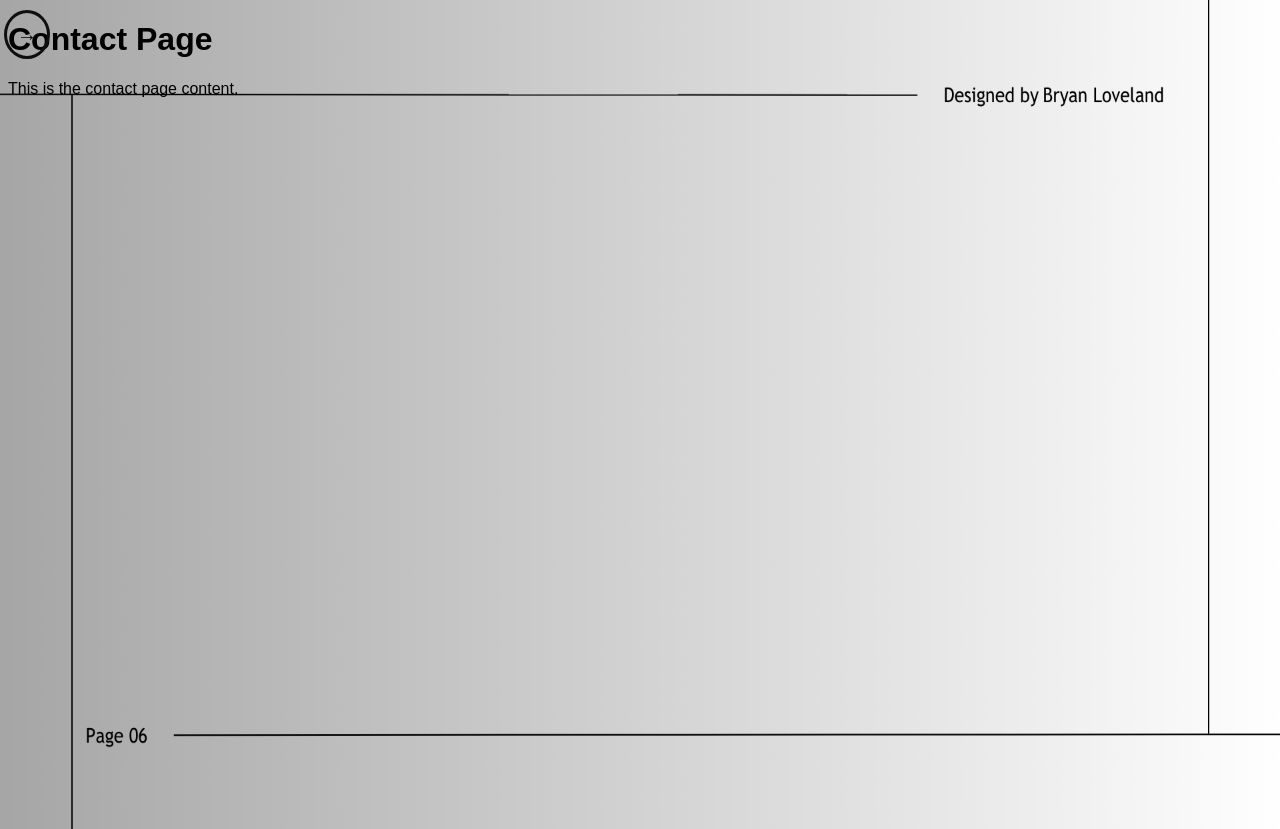
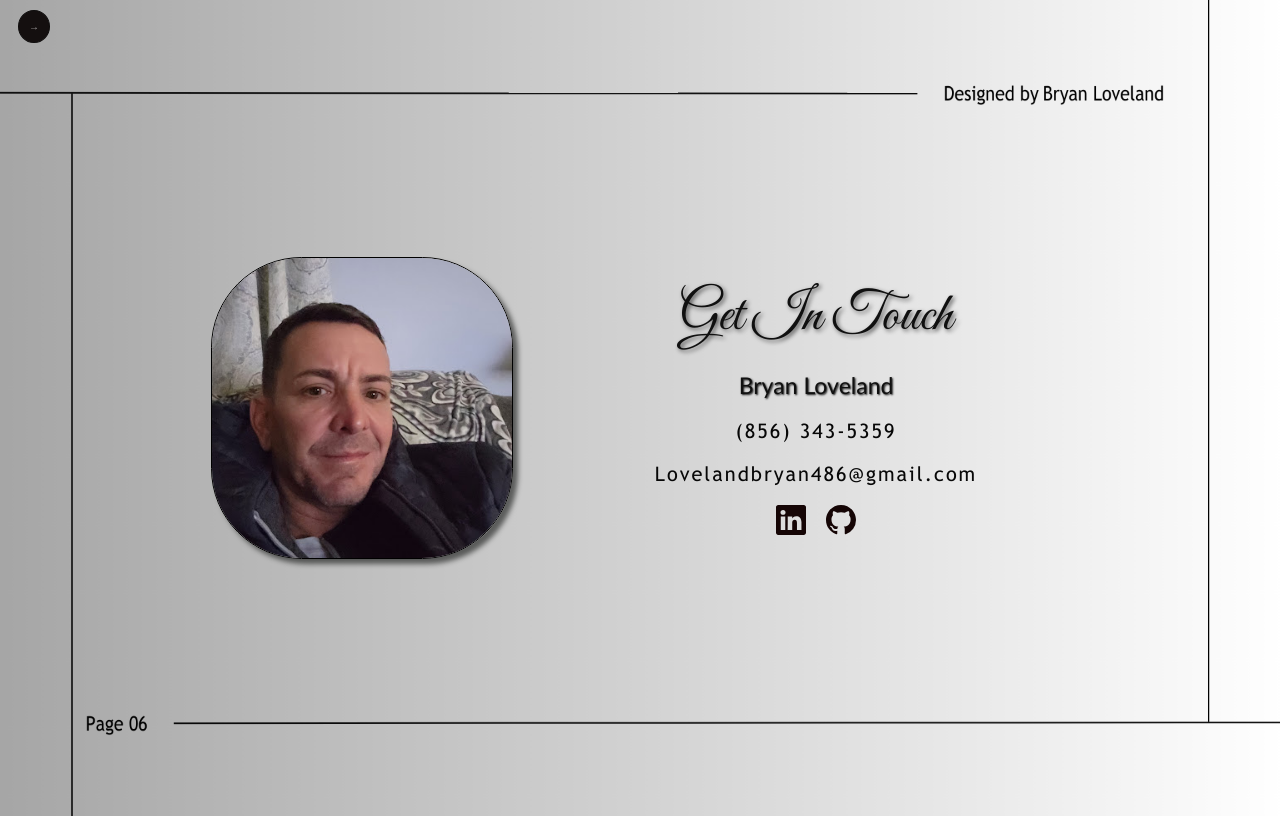
Before and after one commit to Bloveland0421/Bryan-Loveland-Portfolio, a React (Vite) app in the folder Portfolio/: page /contact in a window 1280 px wide. Built offline with nearby package versions, Linux system fonts and the light colour scheme.

Commit message:
contact-page

```diff
--- a/Portfolio/src/App.css
+++ b/Portfolio/src/App.css
@@ -54,14 +54,20 @@ body {
   position: absolute;
   top: 10px;
   right: -50px;
-  background-color: transparent;
-  color: rgb(14, 10, 10);
-  border: 3px solid rgb(16, 14, 14);
+  background-color: rgb(20, 15, 15);
+  color: rgb(157, 153, 153);
+  border: 1px solid rgb(16, 14, 14);
   border-radius: 50%;
   cursor: pointer;
   padding: 10px;
-  font-size: 20px;
-  font-weight: bold;
+  font-size: 10px;
+  font-weight:bolder;
+  transition: background-color 0.3s, color 0.3s;
+}
+
+.nav-toggle:hover {
+  background-color: red;
+  color: #ffffff;
 }
 
 .nav ul {
@@ -240,7 +246,7 @@ svg:hover {
   color: rgb(21, 5, 5);
 }
 
-.about-content  {
+.about-content {
   text-align: center;
   width: 40%;
   display: flex;
@@ -259,23 +265,21 @@ svg:hover {
   box-shadow: 5px 5px 5px rgba(19, 20, 19, 0.6);
 }
 
+/* Experience Page Styles */
 .experience-container {
   height: 100vh;
   display: flex;
   justify-content: center;
   align-items: center;
-  /* gap: 50px; */
   color: rgb(21, 5, 5);
 }
 
 .experience-content {
-  text-align: center;
-  width: 40%;
   display: flex;
-  flex-direction: row;
-  justify-content: center;
+  justify-content: space-between;
   align-items: center;
-  gap: 40px;
+  width: 80%;
+  gap: 20px;
 }
 
 .experience-left {
@@ -286,7 +290,16 @@ svg:hover {
   gap: 20px;
 }
 
-.experience-header-styling, .leadership-header-styling{
+.experience-right img {
+  width: 300px;
+  height: 300px;
+  border-radius: 30%;
+  border: 1px solid black;
+  animation: fadeIn 2s ease-out 1;
+  box-shadow: 5px 5px 5px rgba(19, 20, 19, 0.6);
+}
+
+.experience-header-styling, .leadership-header-styling {
   font-family: 'GreatVibes', cursive;
   font-size: 55px;
   color: rgb(16, 16, 16);
@@ -305,7 +318,8 @@ svg:hover {
   font-weight: lighter;
   animation: slideInLeft 1s ease-out;
 }
-.experience-body-styling{
+
+.experience-body-styling {
   width: 80%;
   font-family: 'Trebuchet MS', sans-serif;
   font-size: 12px;
@@ -319,15 +333,7 @@ svg:hover {
   animation: fadeIn 2s ease-out 1;
 }
 
-.experience-right img {
-  width: 300px;
-  height: 300px;
-  border-radius: 30%;
-  border: 1px solid black;
-  animation: fadeIn 2s ease-out 1;
-  box-shadow: 5px 5px 5px rgba(19, 20, 19, 0.6);
-}
-
+/* Mentoring Page Styles */
 .mentoring-container {
   height: 100vh;
   display: flex;
@@ -348,8 +354,8 @@ svg:hover {
 }
 
 .mentoring-image {
- display: flex;
- gap: 30px;
+  display: flex;
+  gap: 30px;
 }
 
 .mentoring-image img {
@@ -375,7 +381,8 @@ svg:hover {
   animation: fadeIn 2s ease-out 1;
 }
 
-.leadership-container{
+/* Leadership Page Styles */
+.leadership-container {
   height: 100vh;
   display: flex;
   flex-direction: row;
@@ -402,3 +409,62 @@ svg:hover {
   animation: fadeIn 2s ease-out 1;
   box-shadow: 5px 5px 5px rgba(19, 20, 19, 0.6);
 }
+
+/* Contact Page Styles */
+.contact-container {
+  height: 100vh;
+  display: flex;
+  justify-content: center;
+  align-items: center;
+  gap: 50px;
+  color: rgb(21, 5, 5);
+}
+
+.contact-content {
+  text-align: center;
+  width: 40%;
+  display: flex;
+  flex-direction: column;
+  justify-content: center;
+  align-items: center;
+  gap: 20px;
+  animation: fadeIn 2s ease-out 1;
+}
+
+.contact-image {
+  width: 300px;
+  height: 300px;
+  border-radius: 30%;
+  border: 1px solid black;
+  animation: fadeIn 2s ease-out 1;
+  box-shadow: 5px 5px 5px rgba(19, 20, 19, 0.6);
+}
+
+.contact-header-styling {
+  font-family: 'GreatVibes', cursive;
+  font-size: 55px;
+  color: rgb(16, 16, 16);
+  margin: 0 auto;
+  text-shadow: 2px 2px 4px rgba(10, 10, 10, 0.637);
+  font-weight: lighter;
+  animation: slideDown 1s ease-out;
+}
+
+.contact-name-styling {
+  font-family: 'Trebuchet MS', sans-serif;
+  font-size: 23px;
+  color: rgb(16, 16, 16);
+  margin: 0 auto;
+  text-shadow: 1px 1px 2px;
+  font-weight: lighter;
+  animation: slideInLeft 1s ease-out;
+}
+
+.contact-body-styling {
+  font-family: 'Trebuchet MS', sans-serif;
+  font-size: 20px;
+  color: rgb(7, 7, 7);
+  margin: 0 auto;
+  letter-spacing: 2px;
+  animation: fadeIn 2s ease-out 1;
+}
--- a/Portfolio/src/Pages/Contact.jsx
+++ b/Portfolio/src/Pages/Contact.jsx
@@ -10,10 +10,51 @@ const Contact = () => {
         };
     }, []);
 
+
+    const navigateToLinkedIn = () => {
+        window.location.href = 'https://www.linkedin.com';
+    };
+
+    const navigateToGitHub = () => {
+        window.location.href = 'https://www.github.com';
+    };
+
     return (
         <div className="contact-container">
-            <h1>Contact Page</h1>
-            <p>This is the contact page content.</p>
+            <img className='contact-image' src="/public/unnamed.jpg" alt="" />
+            <div className='contact-content'>
+                 <h1 className='contact-header-styling'>Get In Touch</h1>
+            <h4 className='contact-name-styling'>Bryan Loveland</h4>
+            <p className='contact-body-styling'>(856) 343-5359</p>
+            <p className='contact-body-styling'>Lovelandbryan486@gmail.com</p>
+
+            <div className='home-page-icons'>
+                    <svg
+                        xmlns="http://www.w3.org/2000/svg"
+                        width="16"
+                        height="16"
+                        fill="currentColor"
+                        className="bi bi-linkedin"
+                        viewBox="0 0 16 16"
+                        onClick={navigateToLinkedIn}
+                        style={{ cursor: 'pointer' }}
+                    >
+                        <path d="M0 1.146C0 .513.526 0 1.175 0h13.65C15.474 0 16 .513 16 1.146v13.708c0 .633-.526 1.146-1.175 1.146H1.175C.526 16 0 15.487 0 14.854zm4.943 12.248V6.169H2.542v7.225zm-1.2-8.212c.837 0 1.358-.554 1.358-1.248-.015-.709-.52-1.248-1.342-1.248S2.4 3.226 2.4 3.934c0 .694.521 1.248 1.327 1.248zm4.908 8.212V9.359c0-.216.016-.432.08-.586.173-.431.568-.878 1.232-.878.869 0 1.216.662 1.216 1.634v3.865h2.401V9.25c0-2.22-1.184-3.252-2.764-3.252-1.274 0-1.845.7-2.165 1.193v.025h-.016l.016-.025V6.169h-2.4c.03.678 0 7.225 0 7.225z"/>
+                    </svg>
+                    <svg
+                        xmlns="http://www.w3.org/2000/svg"
+                        width="16"
+                        height="16"
+                        fill="currentColor"
+                        className="bi bi-github"
+                        viewBox="0 0 16 16"
+                        onClick={navigateToGitHub}
+                        style={{ cursor: 'pointer' }}
+                    >
+                        <path d="M8 0C3.58 0 0 3.58 0 8c0 3.54 2.29 6.53 5.47 7.59.4.07.55-.17.55-.38 0-.19-.01-.82-.01-1.49-2.01.37-2.53-.49-2.69-.94-.09-.23-.48-.94-.82-1.13-.28-.15-.68-.52-.01-.53.63-.01 1.08.58 1.23.82.72 1.21 1.87.87 2.33.66.07-.52.28-.87.51-1.07-1.78-.2-3.64-.89-3.64-3.95 0-.87.31-1.59.82-2.15-.08-.2-.36-1.02.08-2.12 0 0 .67-.21 2.2.82.64-.18 1.32-.27 2-.27s1.36.09 2 .27c1.53-1.04 2.2-.82 2.2-.82.44 1.1.16 1.92.08 2.12.51.56.82 1.27.82 2.15 0 3.07-1.87 3.75-3.65 3.95.29.25.54.73.54 1.48 0 1.07-.01 1.93-.01 2.2 0 .21.15.46.55.38A8.01 8.01 0 0 0 16 8c0-4.42-3.58-8-8-8"/>
+                    </svg>
+                </div>
+                </div>
         </div>
     );
 }
```
